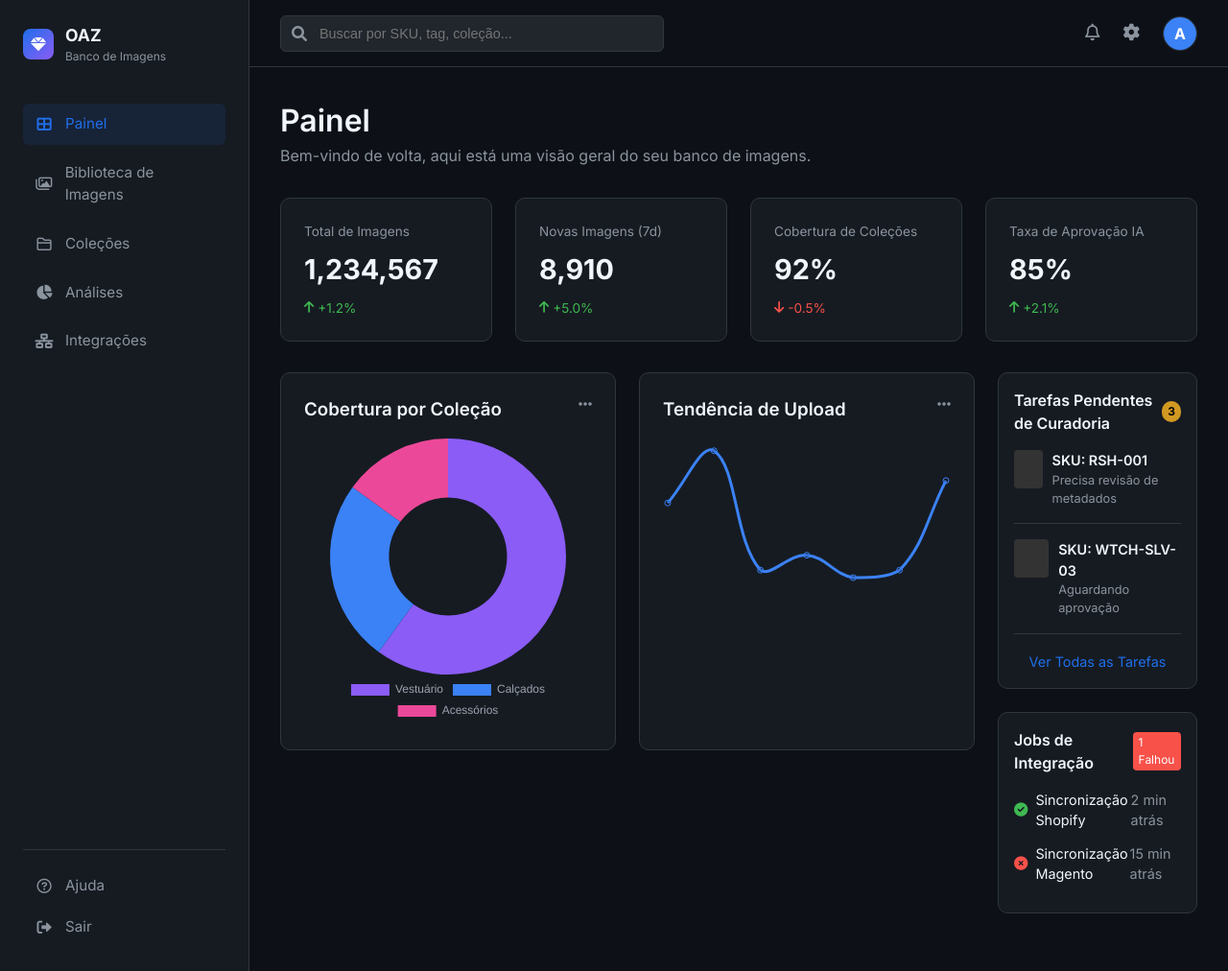
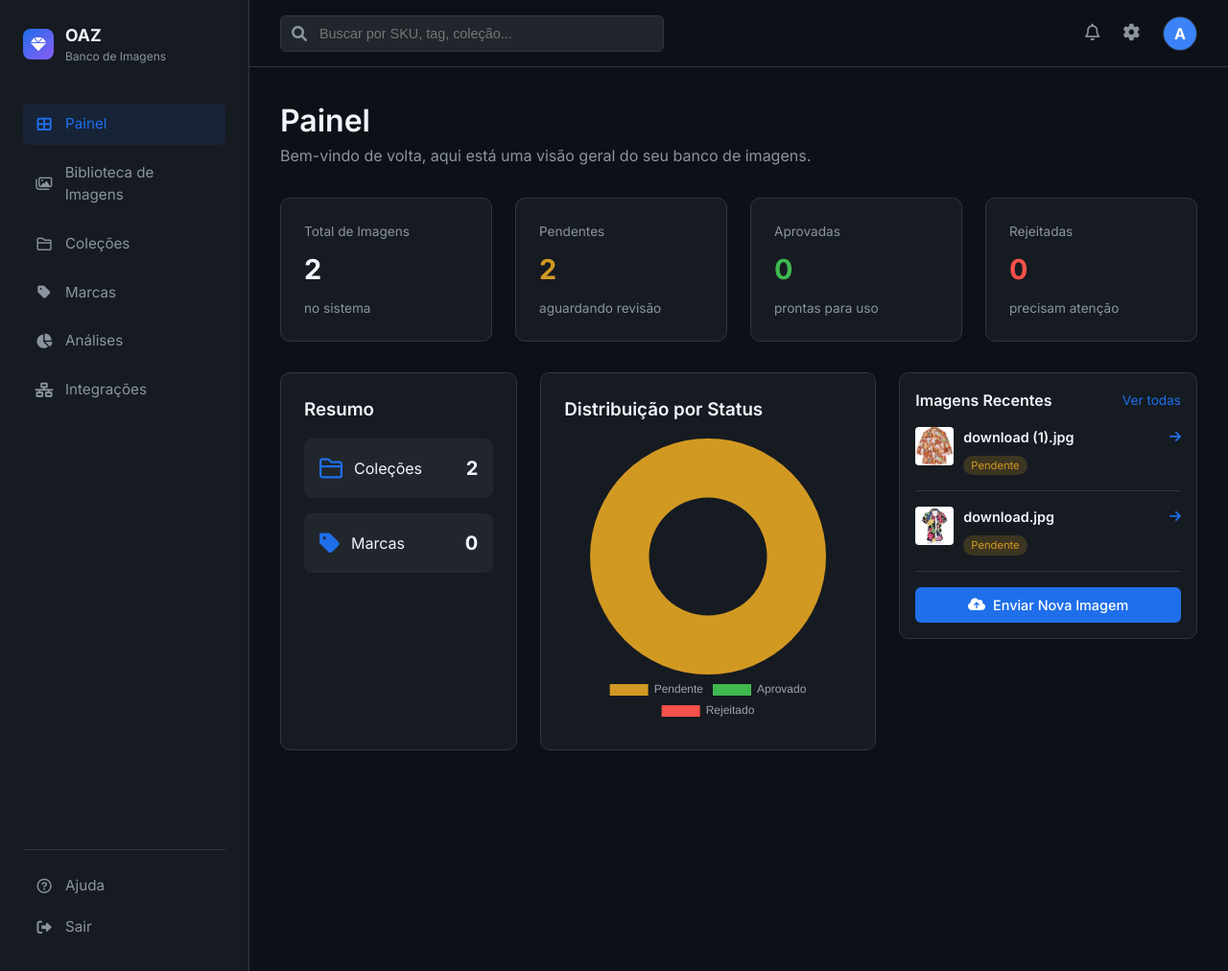
Before and after one commit to Ronaldmtt/Banco_Imagem_OAZ, a Flask app: page /dashboard in a window 1280 px wide. Shown: the whole page at 96% size. Run offline with Flask 3, Linux system fonts and the light colour scheme; a user stored in the database is signed in.

Commit message:
Add brand management and improve image catalog filtering and dashboard views
Introduces a new `Brand` model and integrates brand management into the application. Enhances the image catalog with filtering by brand and a search query. Updates the dashboard to display image status counts and totals for collections and brands. Modifies the `Image` model to include a foreign key for `brand_id` and adds fields for shooting date, photographer, and unique code. Improves the image detail view and upload form to accommodate brand information and additional fields. Adds new templates for listing and creating brands.

Replit-Commit-Author: Agent
Replit-Commit-Session-Id: 879dccfa-2914-4a50-bb94-84efa9af2ba4
Replit-Commit-Checkpoint-Type: intermediate_checkpoint
Replit-Commit-Event-Id: f0178419-aac4-439e-881e-2762fe706031
Replit-Commit-Screenshot-Url: https://storage.googleapis.com/screenshot-production-us-central1/f8e27590-5a3c-442a-9e70-e5a30ac258d3/879dccfa-2914-4a50-bb94-84efa9af2ba4/325PoSp
Replit-Helium-Checkpoint-Created: true

```diff
--- a/app.py
+++ b/app.py
@@ -49,10 +49,19 @@ class SystemConfig(db.Model):
     key = db.Column(db.String(50), unique=True, nullable=False)
     value = db.Column(db.Text, nullable=False)
 
+class Brand(db.Model):
+    id = db.Column(db.Integer, primary_key=True)
+    name = db.Column(db.String(100), nullable=False, unique=True)
+    description = db.Column(db.Text)
+    created_at = db.Column(db.DateTime, default=datetime.utcnow)
+    images = db.relationship('Image', backref='brand_ref', lazy=True)
+
 class Collection(db.Model):
     id = db.Column(db.Integer, primary_key=True)
     name = db.Column(db.String(100), nullable=False)
     description = db.Column(db.Text)
+    season = db.Column(db.String(50))
+    year = db.Column(db.Integer)
     created_at = db.Column(db.DateTime, default=datetime.utcnow)
     images = db.relationship('Image', backref='collection', lazy=True)
 
@@ -60,21 +69,24 @@ class Image(db.Model):
     id = db.Column(db.Integer, primary_key=True)
     filename = db.Column(db.String(255), nullable=False)
     original_name = db.Column(db.String(255), nullable=False)
-    description = db.Column(db.Text) # AI Generated description
+    description = db.Column(db.Text)
     sku = db.Column(db.String(50))
-    brand = db.Column(db.String(50))
-    status = db.Column(db.String(20), default='Pending') # Pending, Approved, Rejected
+    brand_id = db.Column(db.Integer, db.ForeignKey('brand.id'))
+    status = db.Column(db.String(20), default='Pendente')
     upload_date = db.Column(db.DateTime, default=datetime.utcnow)
+    shooting_date = db.Column(db.Date)
+    photographer = db.Column(db.String(100))
+    unique_code = db.Column(db.String(50), unique=True)
     collection_id = db.Column(db.Integer, db.ForeignKey('collection.id'))
     uploader_id = db.Column(db.Integer, db.ForeignKey('user.id'))
-    tags = db.Column(db.Text) # Stored as JSON string or comma-separated
+    tags = db.Column(db.Text)
 
     # AI-extracted attributes
-    ai_item_type = db.Column(db.String(100))  # e.g., "Denim Jacket", "Midi Dress"
-    ai_color = db.Column(db.String(50))        # e.g., "Blue", "Red"
-    ai_material = db.Column(db.String(50))     # e.g., "Denim", "Cotton"
-    ai_pattern = db.Column(db.String(50))      # e.g., "Striped", "Solid"
-    ai_style = db.Column(db.String(50))        # e.g., "Casual", "Formal"
+    ai_item_type = db.Column(db.String(100))
+    ai_color = db.Column(db.String(50))
+    ai_material = db.Column(db.String(50))
+    ai_pattern = db.Column(db.String(50))
+    ai_style = db.Column(db.String(50))
 
 @login_manager.user_loader
 def load_user(user_id):
@@ -233,7 +245,22 @@ def logout():
 @app.route('/dashboard')
 @login_required
 def dashboard():
-    return render_template('dashboard/index.html')
+    total_images = Image.query.count()
+    pending_images = Image.query.filter_by(status='Pendente').count()
+    approved_images = Image.query.filter_by(status='Aprovado').count()
+    rejected_images = Image.query.filter_by(status='Rejeitado').count()
+    total_collections = Collection.query.count()
+    total_brands = Brand.query.count()
+    recent_images = Image.query.order_by(Image.upload_date.desc()).limit(5).all()
+
+    return render_template('dashboard/index.html',
+                          total_images=total_images,
+                          pending_images=pending_images,
+                          approved_images=approved_images,
+                          rejected_images=rejected_images,
+                          total_collections=total_collections,
+                          total_brands=total_brands,
+                          recent_images=recent_images)
 
 @app.route('/catalog')
 @login_required
@@ -241,6 +268,8 @@ def catalog():
     # Get filter parameters
     status_filter = request.args.getlist('status')
     collection_filter = request.args.get('collection_id')
+    brand_filter = request.args.get('brand_id')
+    search_query = request.args.get('q', '').strip()
 
     query = Image.query
 
@@ -251,10 +280,27 @@ def catalog():
     if collection_filter and collection_filter != 'all':
         query = query.filter_by(collection_id=collection_filter)
 
+    if brand_filter and brand_filter != 'all':
+        query = query.filter_by(brand_id=brand_filter)
+
+    # Apply search if provided
+    if search_query:
+        search_term = f"%{search_query}%"
+        query = query.filter(
+            db.or_(
+                Image.sku.ilike(search_term),
+                Image.description.ilike(search_term),
+                Image.original_name.ilike(search_term),
+                Image.ai_item_type.ilike(search_term),
+                Image.tags.ilike(search_term)
+            )
+        )
+
     images = query.order_by(Image.upload_date.desc()).all()
 
-    # Get all collections for the filter dropdown
+    # Get all collections and brands for the filter dropdown
     collections = Collection.query.all()
+    brands = Brand.query.order_by(Brand.name).all()
 
     # Parse tags if they are stored as JSON string
     for img in images:
@@ -266,7 +312,7 @@ def catalog():
         else:
             img.tag_list = []
 
-    return render_template('images/catalog.html', images=images, collections=collections)
+    return render_template('images/catalog.html', images=images, collections=collections, brands=brands, search_query=search_query)
 
 
 @app.route('/upload', methods=['GET', 'POST'])
@@ -310,13 +356,19 @@ def upload():
                 ai_tags = []
                 ai_attributes = {}
 
+            # Generate unique code
+            import uuid
+            unique_code = f"IMG-{uuid.uuid4().hex[:8].upper()}"
+
             # Create DB record
+            brand_id = request.form.get('brand_id')
             new_image = Image(
                 filename=unique_filename,
                 original_name=file.filename,
                 collection_id=request.form.get('collection_id') if request.form.get('collection_id') else None,
-                brand=request.form.get('brand'),
+                brand_id=int(brand_id) if brand_id else None,
                 sku=request.form.get('sku'),
+                photographer=request.form.get('photographer'),
                 description=request.form.get('observations') or ai_description,
                 tags=json.dumps(ai_tags) if ai_tags else json.dumps([]),
                 ai_item_type=ai_attributes.get('item_type') if ai_attributes else None,
@@ -325,7 +377,8 @@ def upload():
                 ai_pattern=ai_attributes.get('pattern') if ai_attributes else None,
                 ai_style=ai_attributes.get('style') if ai_attributes else None,
                 uploader_id=current_user.id,
-                status='Pendente' # Default status
+                unique_code=unique_code,
+                status='Pendente'
             )
             db.session.add(new_image)
             db.session.commit()
@@ -339,7 +392,8 @@ def upload():
             flash('Formato de arquivo não permitido. Use: PNG, JPG, JPEG ou GIF')
             return redirect(request.url)
     collections = Collection.query.order_by(Collection.name).all()
-    return render_template('images/upload.html', collections=collections)
+    brands = Brand.query.order_by(Brand.name).all()
+    return render_template('images/upload.html', collections=collections, brands=brands)
 
 
 @app.route('/collections')
@@ -384,7 +438,6 @@ def image_detail(id):
 def delete_image(id):
     image = Image.query.get_or_404(id)
 
-    # Remove file from filesystem
     try:
         file_path = os.path.join(app.config['UPLOAD_FOLDER'], image.filename)
         if os.path.exists(file_path):
@@ -395,13 +448,69 @@ def delete_image(id):
     db.session.delete(image)
     db.session.commit()
 
-    flash('Image deleted successfully')
+    flash('Imagem deletada com sucesso')
     return redirect(url_for('catalog'))
+
+@app.route('/image/<int:id>/status/<status>', methods=['POST'])
+@login_required
+def update_image_status(id, status):
+    image = Image.query.get_or_404(id)
+    valid_statuses = ['Pendente', 'Aprovado', 'Rejeitado']
+    if status in valid_statuses:
+        image.status = status
+        db.session.commit()
+        flash(f'Status atualizado para {status}')
+    else:
+        flash('Status inválido')
+    return redirect(url_for('image_detail', id=id))
+
+@app.route('/brands')
+@login_required
+def brands():
+    brands = Brand.query.order_by(Brand.name).all()
+    return render_template('brands/list.html', brands=brands)
+
+@app.route('/brands/new', methods=['GET', 'POST'])
+@login_required
+def new_brand():
+    if request.method == 'POST':
+        name = request.form.get('name')
+        description = request.form.get('description')
+
+        if not name:
+            flash('Nome da marca é obrigatório')
+            return redirect(url_for('new_brand'))
+
+        if Brand.query.filter_by(name=name).first():
+            flash('Marca já existe')
+            return redirect(url_for('new_brand'))
+
+        brand = Brand(name=name, description=description)
+        db.session.add(brand)
+        db.session.commit()
+
+        flash('Marca criada com sucesso!')
+        return redirect(url_for('brands'))
+
+    return render_template('brands/new.html')
 
 @app.route('/analytics')
 @login_required
 def analytics():
-    return render_template('analytics/index.html')
+    total_images = Image.query.count()
+    pending_images = Image.query.filter_by(status='Pendente').count()
+    approved_images = Image.query.filter_by(status='Aprovado').count()
+    rejected_images = Image.query.filter_by(status='Rejeitado').count()
+    total_collections = Collection.query.count()
+    total_brands = Brand.query.count()
+
+    return render_template('analytics/index.html',
+                          total_images=total_images,
+                          pending_images=pending_images,
+                          approved_images=approved_images,
+                          rejected_images=rejected_images,
+                          total_collections=total_collections,
+                          total_brands=total_brands)
 
 @app.route('/integrations')
 @login_required
--- a/templates/base.html
+++ b/templates/base.html
@@ -39,6 +39,11 @@
                     class="nav-item {% if request.endpoint == 'collections' %}active{% endif %}">
                     <i class="far fa-folder"></i>
                     <span>Coleções</span>
+                </a>
+                <a href="{{ url_for('brands') }}"
+                    class="nav-item {% if request.endpoint == 'brands' %}active{% endif %}">
+                    <i class="fas fa-tag"></i>
+                    <span>Marcas</span>
                 </a>
                 <a href="{{ url_for('analytics') }}"
                     class="nav-item {% if request.endpoint == 'analytics' %}active{% endif %}">
--- a/templates/dashboard/index.html
+++ b/templates/dashboard/index.html
@@ -9,107 +9,99 @@
 <div class="dashboard-stats">
     <div class="stat-card">
         <div class="stat-title">Total de Imagens</div>
-        <div class="stat-value">1,234,567</div>
-        <div class="stat-change positive">
-            <i class="fas fa-arrow-up"></i> +1.2%
+        <div class="stat-value">{{ total_images }}</div>
+        <div style="font-size: 0.85rem; color: var(--text-secondary);">
+            no sistema
         </div>
     </div>
     <div class="stat-card">
-        <div class="stat-title">Novas Imagens (7d)</div>
-        <div class="stat-value">8,910</div>
-        <div class="stat-change positive">
-            <i class="fas fa-arrow-up"></i> +5.0%
+        <div class="stat-title">Pendentes</div>
+        <div class="stat-value" style="color: #d29922;">{{ pending_images }}</div>
+        <div style="font-size: 0.85rem; color: var(--text-secondary);">
+            aguardando revisão
         </div>
     </div>
     <div class="stat-card">
-        <div class="stat-title">Cobertura de Coleções</div>
-        <div class="stat-value">92%</div>
-        <div class="stat-change negative">
-            <i class="fas fa-arrow-down"></i> -0.5%
+        <div class="stat-title">Aprovadas</div>
+        <div class="stat-value" style="color: #3fb950;">{{ approved_images }}</div>
+        <div style="font-size: 0.85rem; color: var(--text-secondary);">
+            prontas para uso
         </div>
     </div>
     <div class="stat-card">
-        <div class="stat-title">Taxa de Aprovação IA</div>
-        <div class="stat-value">85%</div>
-        <div class="stat-change positive">
-            <i class="fas fa-arrow-up"></i> +2.1%
+        <div class="stat-title">Rejeitadas</div>
+        <div class="stat-value" style="color: #f85149;">{{ rejected_images }}</div>
+        <div style="font-size: 0.85rem; color: var(--text-secondary);">
+            precisam atenção
         </div>
     </div>
 </div>
 
 <div class="charts-grid">
-    <!-- Left Column -->
     <div style="display: flex; flex-direction: column; gap: 1.5rem;">
         <div style="display: grid; grid-template-columns: 1fr 1fr; gap: 1.5rem;">
             <div class="chart-card">
                 <div style="display: flex; justify-content: space-between; margin-bottom: 1rem;">
-                    <h3>Cobertura por Coleção</h3>
-                    <i class="fas fa-ellipsis-h" style="color: var(--text-secondary);"></i>
+                    <h3>Resumo</h3>
                 </div>
-                <canvas id="coverageChart"></canvas>
+                <div style="display: flex; flex-direction: column; gap: 1rem;">
+                    <div style="display: flex; justify-content: space-between; align-items: center; padding: 1rem; background: var(--bg-tertiary); border-radius: 8px;">
+                        <div style="display: flex; align-items: center; gap: 12px;">
+                            <i class="far fa-folder" style="font-size: 1.5rem; color: var(--accent-blue);"></i>
+                            <span>Coleções</span>
+                        </div>
+                        <strong style="font-size: 1.25rem;">{{ total_collections }}</strong>
+                    </div>
+                    <div style="display: flex; justify-content: space-between; align-items: center; padding: 1rem; background: var(--bg-tertiary); border-radius: 8px;">
+                        <div style="display: flex; align-items: center; gap: 12px;">
+                            <i class="fas fa-tag" style="font-size: 1.5rem; color: var(--accent-blue);"></i>
+                            <span>Marcas</span>
+                        </div>
+                        <strong style="font-size: 1.25rem;">{{ total_brands }}</strong>
+                    </div>
+                </div>
             </div>
             <div class="chart-card">
                 <div style="display: flex; justify-content: space-between; margin-bottom: 1rem;">
-                    <h3>Tendência de Upload</h3>
-                    <i class="fas fa-ellipsis-h" style="color: var(--text-secondary);"></i>
+                    <h3>Distribuição por Status</h3>
                 </div>
-                <canvas id="trendChart"></canvas>
+                <canvas id="statusChart"></canvas>
             </div>
         </div>
     </div>
 
-    <!-- Right Column (Sidebar widgets) -->
     <div style="display: flex; flex-direction: column; gap: 1.5rem;">
-        <!-- Pending Tasks -->
         <div class="stat-card" style="padding: 1rem;">
             <div style="display: flex; justify-content: space-between; align-items: center; margin-bottom: 1rem;">
-                <h3 style="font-size: 1rem;">Tarefas Pendentes de Curadoria</h3>
-                <span
-                    style="background: #d29922; color: black; padding: 2px 6px; border-radius: 10px; font-size: 0.75rem; font-weight: bold;">3</span>
+                <h3 style="font-size: 1rem;">Imagens Recentes</h3>
+                <a href="{{ url_for('catalog') }}" style="font-size: 0.85rem;">Ver todas</a>
             </div>
 
-            <div
-                style="display: flex; gap: 10px; margin-bottom: 1rem; padding-bottom: 1rem; border-bottom: 1px solid var(--border-color);">
-                <div style="width: 40px; height: 40px; background: #333; border-radius: 4px;"></div>
-                <div>
-                    <div style="font-weight: 600; font-size: 0.9rem;">SKU: RSH-001</div>
-                    <div style="font-size: 0.8rem; color: var(--text-secondary);">Precisa revisão de metadados</div>
+            {% if recent_images %}
+                {% for image in recent_images %}
+                <div style="display: flex; gap: 10px; margin-bottom: 1rem; padding-bottom: 1rem; border-bottom: 1px solid var(--border-color);">
+                    <div style="width: 40px; height: 40px; background: var(--bg-tertiary); border-radius: 4px; overflow: hidden;">
+                        <img src="{{ url_for('static', filename='uploads/' + image.filename) }}" style="width: 100%; height: 100%; object-fit: cover;">
+                    </div>
+                    <div style="flex: 1;">
+                        <div style="font-weight: 600; font-size: 0.9rem;">{{ image.sku or image.original_name[:20] }}</div>
+                        <div style="font-size: 0.8rem; color: var(--text-secondary);">
+                            <span class="status-badge status-{{ image.status.lower() }}" style="font-size: 0.7rem;">{{ image.status }}</span>
+                        </div>
+                    </div>
+                    <a href="{{ url_for('image_detail', id=image.id) }}" style="color: var(--accent-blue); font-size: 0.85rem;">
+                        <i class="fas fa-arrow-right"></i>
+                    </a>
                 </div>
-            </div>
-            <div
-                style="display: flex; gap: 10px; margin-bottom: 1rem; padding-bottom: 1rem; border-bottom: 1px solid var(--border-color);">
-                <div style="width: 40px; height: 40px; background: #333; border-radius: 4px;"></div>
-                <div>
-                    <div style="font-weight: 600; font-size: 0.9rem;">SKU: WTCH-SLV-03</div>
-                    <div style="font-size: 0.8rem; color: var(--text-secondary);">Aguardando aprovação</div>
-                </div>
-            </div>
+                {% endfor %}
+            {% else %}
+                <p style="color: var(--text-secondary); text-align: center; padding: 2rem;">Nenhuma imagem ainda.</p>
+            {% endif %}
 
-            <div style="text-align: center;">
-                <a href="#" style="font-size: 0.9rem;">Ver Todas as Tarefas</a>
-            </div>
-        </div>
-
-        <!-- Integration Jobs -->
-        <div class="stat-card" style="padding: 1rem;">
-            <div style="display: flex; justify-content: space-between; align-items: center; margin-bottom: 1rem;">
-                <h3 style="font-size: 1rem;">Jobs de Integração</h3>
-                <span
-                    style="background: #f85149; color: white; padding: 2px 6px; border-radius: 4px; font-size: 0.75rem;">1
-                    Falhou</span>
-            </div>
-
-            <div style="display: flex; justify-content: space-between; margin-bottom: 0.8rem; font-size: 0.9rem;">
-                <div style="display: flex; align-items: center; gap: 8px;">
-                    <i class="fas fa-check-circle" style="color: #3fb950;"></i> Sincronização Shopify
-                </div>
-                <span style="color: var(--text-secondary);">2 min atrás</span>
-            </div>
-            <div style="display: flex; justify-content: space-between; margin-bottom: 0.8rem; font-size: 0.9rem;">
-                <div style="display: flex; align-items: center; gap: 8px;">
-                    <i class="fas fa-times-circle" style="color: #f85149;"></i> Sincronização Magento
-                </div>
-                <span style="color: var(--text-secondary);">15 min atrás</span>
+            <div style="text-align: center; margin-top: 1rem;">
+                <a href="{{ url_for('upload') }}" class="btn btn-primary" style="width: 100%; justify-content: center;">
+                    <i class="fas fa-cloud-upload-alt"></i> Enviar Nova Imagem
+                </a>
             </div>
         </div>
     </div>
@@ -117,15 +109,14 @@
 
 <script src="https://cdn.jsdelivr.net/npm/chart.js"></script>
 <script>
-    // Coverage Chart
-    const ctxCoverage = document.getElementById('coverageChart').getContext('2d');
-    new Chart(ctxCoverage, {
+    const ctxStatus = document.getElementById('statusChart').getContext('2d');
+    new Chart(ctxStatus, {
         type: 'doughnut',
         data: {
-            labels: ['Vestuário', 'Calçados', 'Acessórios'],
+            labels: ['Pendente', 'Aprovado', 'Rejeitado'],
             datasets: [{
-                data: [60, 25, 15],
-                backgroundColor: ['#8b5cf6', '#3b82f6', '#ec4899'],
+                data: [{{ pending_images }}, {{ approved_images }}, {{ rejected_images }}],
+                backgroundColor: ['#d29922', '#3fb950', '#f85149'],
                 borderWidth: 0
             }]
         },
@@ -135,27 +126,5 @@
             }
         }
     });
-
-    // Trend Chart
-    const ctxTrend = document.getElementById('trendChart').getContext('2d');
-    new Chart(ctxTrend, {
-        type: 'line',
-        data: {
-            labels: ['1', '5', '10', '15', '20', '25', '30'],
-            datasets: [{
-                label: 'Uploads',
-                data: [12, 19, 3, 5, 2, 3, 15],
-                borderColor: '#3b82f6',
-                tension: 0.4
-            }]
-        },
-        options: {
-            scales: {
-                y: { display: false },
-                x: { display: false }
-            },
-            plugins: { legend: { display: false } }
-        }
-    });
 </script>
 {% endblock %}
```
Also changed, not shown: templates/brands/list.html (added, +52 -0 lines), templates/brands/new.html (added, +31 -0 lines), templates/images/catalog.html (+26 -17 lines), templates/images/detail.html (+14 -2 lines), templates/images/upload.html (+9 -3 lines), instance/oaz_img.db, 2 other files.
